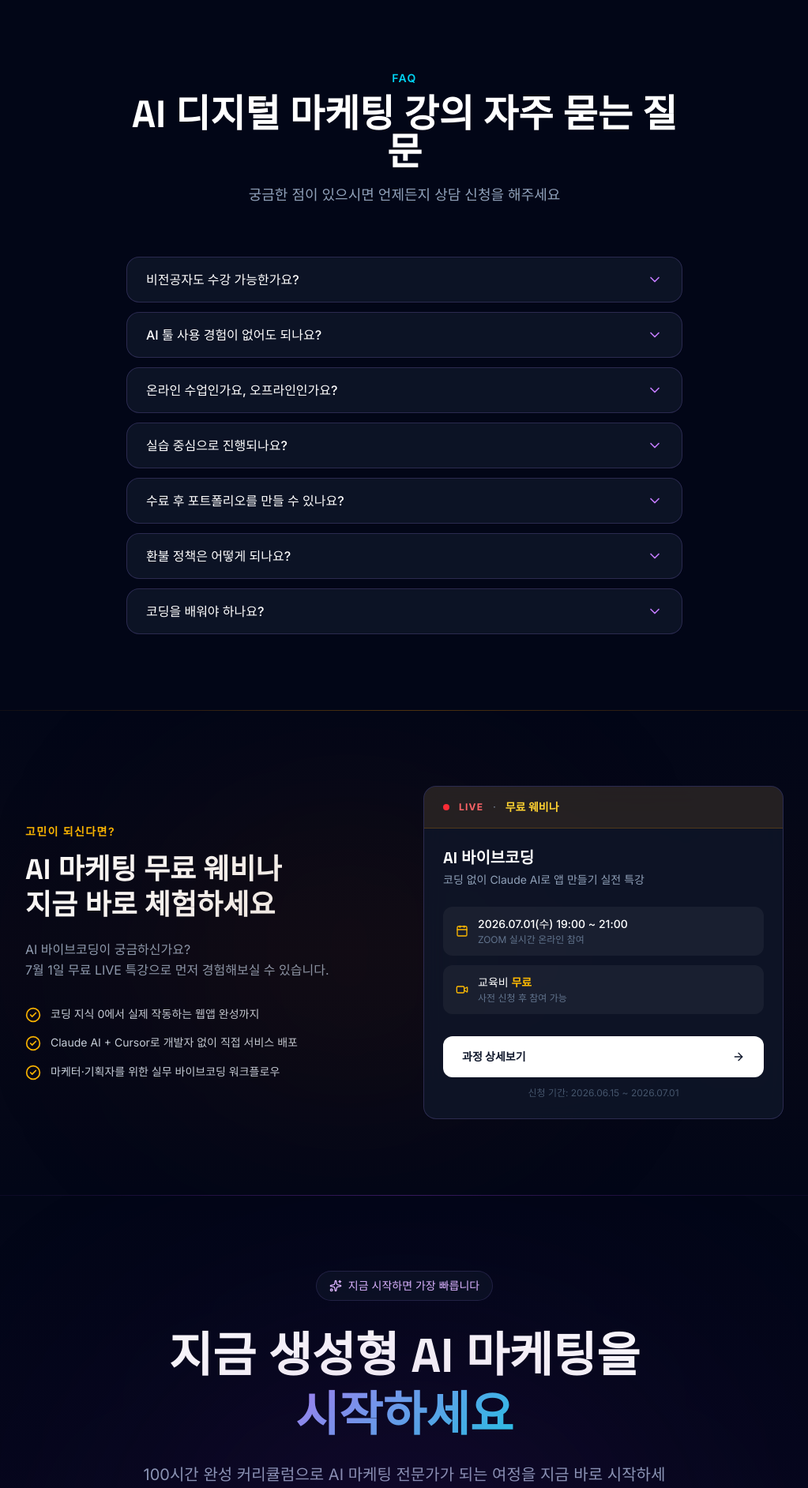
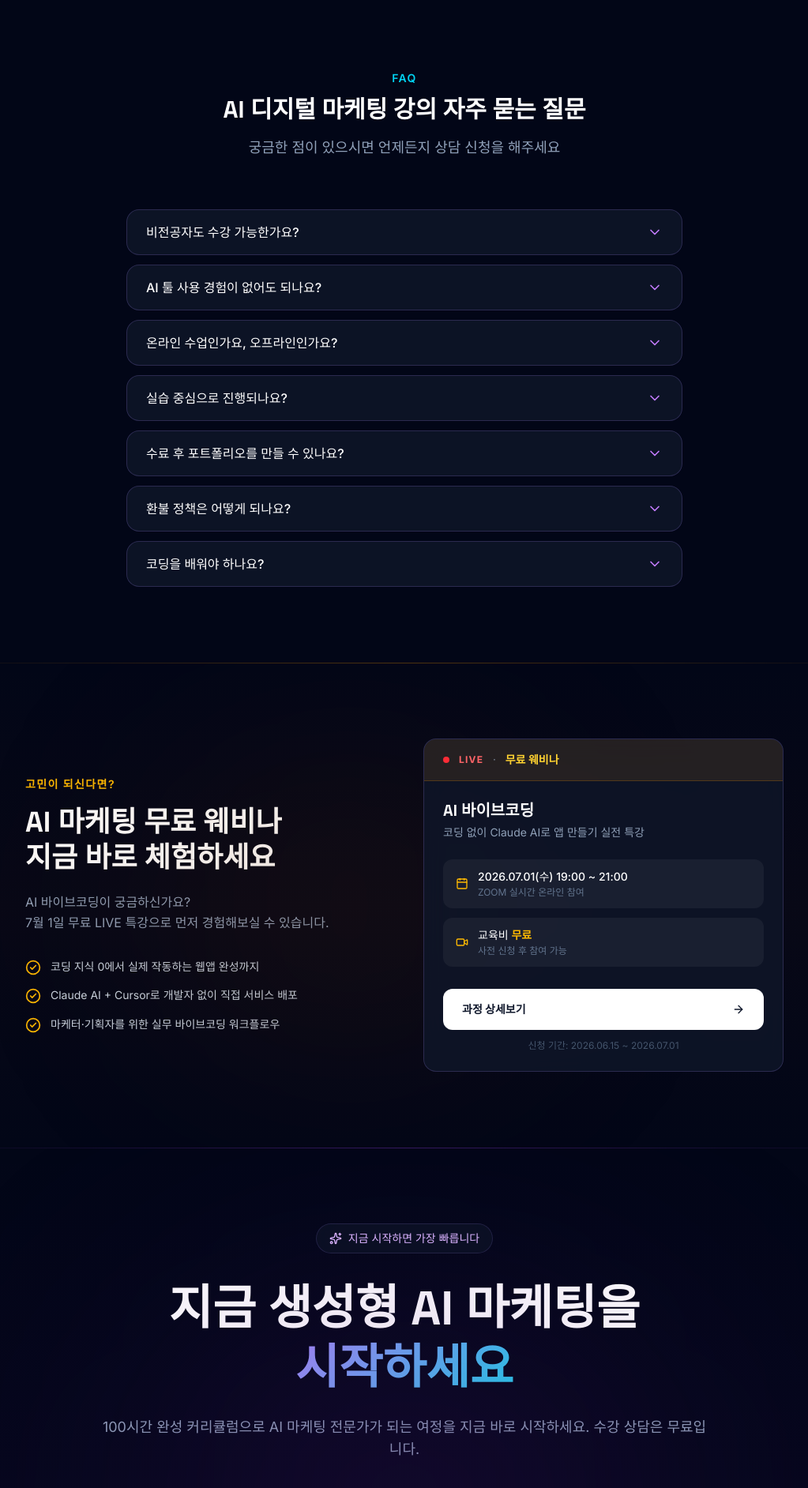
Before and after one commit to psh0135-arch/AI-Edu_tech, a React (Vite) app: page / in a window 1280 px wide. Shown: the part 8620-10504 px from the top of the page at 79% size, without its empty margins (128-1151 px from the left). Built offline with nearby package versions, Linux system fonts and the light colour scheme; no server answers.

Commit message:
fix: FAQ 제목 및 Contact 설명 텍스트 한 줄 정렬

```diff
--- a/src/components/Contact.tsx
+++ b/src/components/Contact.tsx
@@ -64,10 +64,8 @@ export default function Contact() {
             <br />
             <span className="gradient-text">시작하세요</span>
           </h2>
-          <p className="text-slate-400 text-lg md:text-xl max-w-2xl mx-auto mb-10">
-            100시간 완성 커리큘럼으로 AI 마케팅 전문가가 되는 여정을 지금 바로 시작하세요.
-            <br className="hidden md:block" />
-            수강 상담은 무료입니다.
+          <p className="text-slate-400 text-base md:text-lg max-w-3xl mx-auto mb-10">
+            100시간 완성 커리큘럼으로 AI 마케팅 전문가가 되는 여정을 지금 바로 시작하세요. 수강 상담은 무료입니다.
           </p>
 
           {/* Main CTA */}
--- a/src/components/FAQ.tsx
+++ b/src/components/FAQ.tsx
@@ -51,7 +51,7 @@ export default function FAQ() {
           <span className="text-cyan-400 text-sm font-semibold tracking-widest uppercase mb-3 block">
             FAQ
           </span>
-          <h2 className="text-3xl md:text-4xl lg:text-5xl font-bold text-white mb-4">
+          <h2 className="text-2xl md:text-3xl font-bold text-white mb-4 whitespace-nowrap">
             AI 디지털 마케팅 강의 자주 묻는 질문
           </h2>
           <p className="text-slate-400 text-lg">
```
